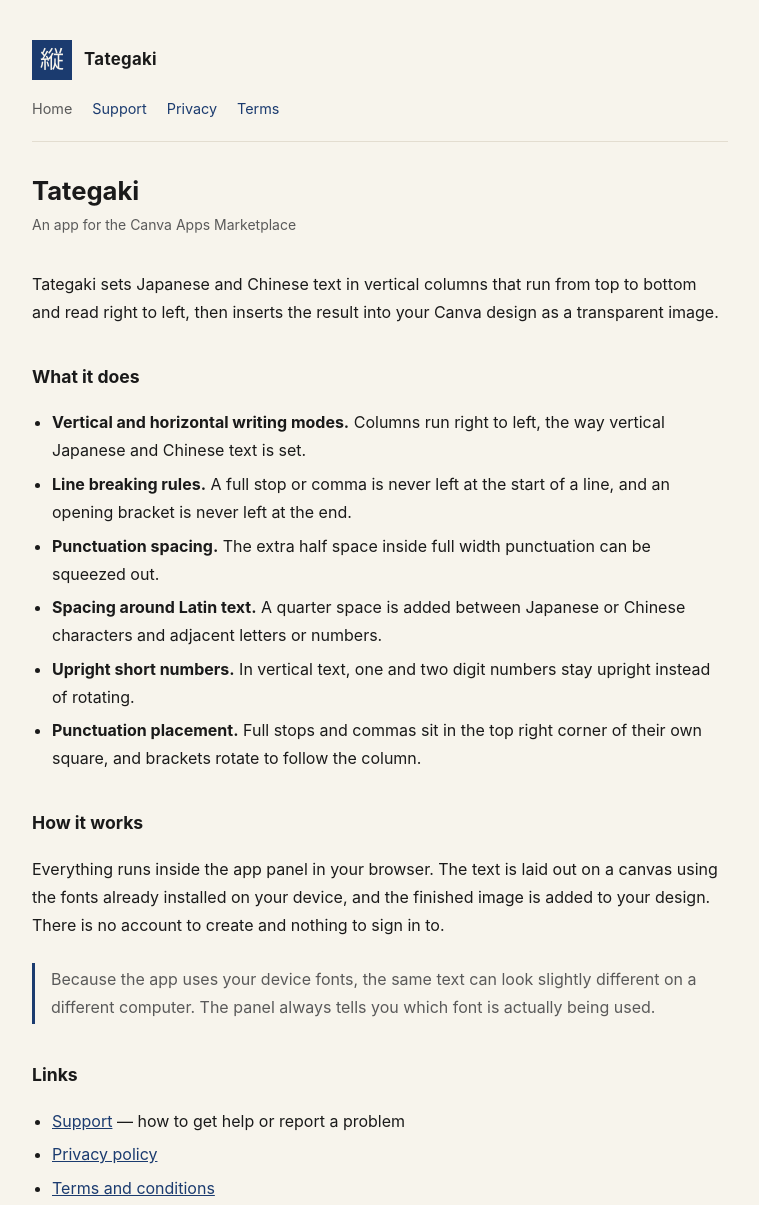
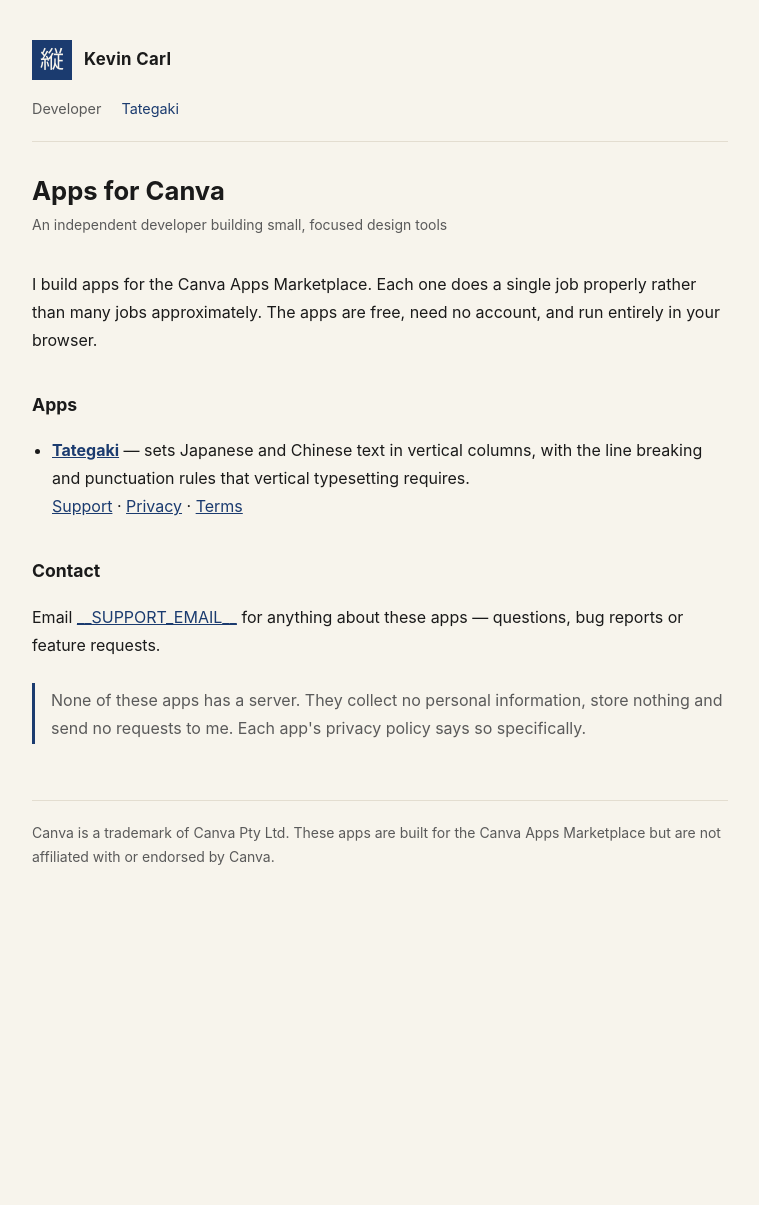
Before and after one commit to gloomyKevin/canva-apps, a plain HTML site: page index.html in a window 1280 px wide. Shown: the top 1205 px of the page, without its empty margins (260-1019 px from the left). After the commit the page ends 934 px from the top, so only its background shows below. Drawn offline with Linux system fonts and the light colour scheme.

Commit message:
改为开发者级结构：根目录是开发者站，每个应用一个子目录
原来的 tategaki-site 是按单个应用组织的，这在计划做多个 Canva 应用时是错的：
- 验证信息（含邮箱）按官方文档是每个应用都要提交、但内容是同一个人，
  所以邮箱事实上是开发者级的，会出现在每一个应用的页面上
- 「公司或你的网站 URL」也是开发者级字段，多个应用应指向同一个根

新结构：
  /                     开发者站 → 公司或你的网站 URL
  /<app>/               应用介绍
  /<app>/terms.html     → 条款和条件URL
  /<app>/privacy.html   → 隐私政策URL
  /<app>/support.html   → 支持团队URL

第二个应用只需新增一个子目录，开发者级字段不用改。
本地已验证六个路径全部 200，应用内页面能正确取到上层样式。

```diff
--- a/index.html
+++ b/index.html
@@ -3,61 +3,53 @@
 <head>
 <meta charset="utf-8" />
 <meta name="viewport" content="width=device-width, initial-scale=1" />
-<title>Vertical Japanese and Chinese typesetting · Tategaki</title>
+<title>Kevin Carl · Apps for Canva</title>
 <link rel="stylesheet" href="style.css" />
 </head>
 <body>
 <div class="wrap">
 <header>
-  <a class="brand" href="./"><span class="mark">縦</span><b>Tategaki</b></a>
+  <a class="brand" href="./"><span class="mark">縦</span><b>Kevin Carl</b></a>
   <nav>
-    <a href="./" aria-current="page">Home</a>
-    <a href="./support.html">Support</a>
-    <a href="./privacy.html">Privacy</a>
-    <a href="./terms.html">Terms</a>
+    <a href="./" aria-current="page">Developer</a>
+    <a href="./tategaki/">Tategaki</a>
   </nav>
 </header>
-<h1>Tategaki</h1>
-<p class="date">An app for the Canva Apps Marketplace</p>
+
+<h1>Apps for Canva</h1>
+<p class="date">An independent developer building small, focused design tools</p>
 
 <p>
-  Tategaki sets Japanese and Chinese text in vertical columns that run from top to
-  bottom and read right to left, then inserts the result into your Canva design as a
-  transparent image.
+  I build apps for the Canva Apps Marketplace. Each one does a single job properly
+  rather than many jobs approximately. The apps are free, need no account, and run
+  entirely in your browser.
 </p>
 
-<h2>What it does</h2>
+<h2>Apps</h2>
 <ul>
-  <li><b>Vertical and horizontal writing modes.</b> Columns run right to left, the way vertical Japanese and Chinese text is set.</li>
-  <li><b>Line breaking rules.</b> A full stop or comma is never left at the start of a line, and an opening bracket is never left at the end.</li>
-  <li><b>Punctuation spacing.</b> The extra half space inside full width punctuation can be squeezed out.</li>
-  <li><b>Spacing around Latin text.</b> A quarter space is added between Japanese or Chinese characters and adjacent letters or numbers.</li>
-  <li><b>Upright short numbers.</b> In vertical text, one and two digit numbers stay upright instead of rotating.</li>
-  <li><b>Punctuation placement.</b> Full stops and commas sit in the top right corner of their own square, and brackets rotate to follow the column.</li>
+  <li>
+    <b><a href="./tategaki/">Tategaki</a></b> — sets Japanese and Chinese text in
+    vertical columns, with the line breaking and punctuation rules that vertical
+    typesetting requires.
+    <br />
+    <a href="./tategaki/support.html">Support</a> ·
+    <a href="./tategaki/privacy.html">Privacy</a> ·
+    <a href="./tategaki/terms.html">Terms</a>
+  </li>
 </ul>
 
-<h2>How it works</h2>
-<p>
-  Everything runs inside the app panel in your browser. The text is laid out on a canvas
-  using the fonts already installed on your device, and the finished image is added to
-  your design. There is no account to create and nothing to sign in to.
-</p>
+<h2>Contact</h2>
+<p>Email <a href="mailto:__SUPPORT_EMAIL__">__SUPPORT_EMAIL__</a> for anything about
+  these apps — questions, bug reports or feature requests.</p>
 
 <div class="note">
-  Because the app uses your device fonts, the same text can look slightly different on a
-  different computer. The panel always tells you which font is actually being used.
+  None of these apps has a server. They collect no personal information, store nothing
+  and send no requests to me. Each app's privacy policy says so specifically.
 </div>
 
-<h2>Links</h2>
-<ul>
-  <li><a href="./support.html">Support</a> — how to get help or report a problem</li>
-  <li><a href="./privacy.html">Privacy policy</a></li>
-  <li><a href="./terms.html">Terms and conditions</a></li>
-</ul>
 <footer>
-  Tategaki is an app for the Canva Apps Marketplace, built and maintained by an
-  independent developer. Canva is a trademark of Canva Pty Ltd; this app is not
-  affiliated with or endorsed by Canva.
+  Canva is a trademark of Canva Pty Ltd. These apps are built for the Canva Apps
+  Marketplace but are not affiliated with or endorsed by Canva.
 </footer>
 </div>
 </body>
```
Also changed, not shown: tategaki/index.html (added, +65 -0 lines), tategaki/privacy.html (renamed from privacy.html, +4 -3 lines), tategaki/support.html (renamed from support.html, +4 -3 lines), tategaki/terms.html (renamed from terms.html, +4 -3 lines), 1 other file.
